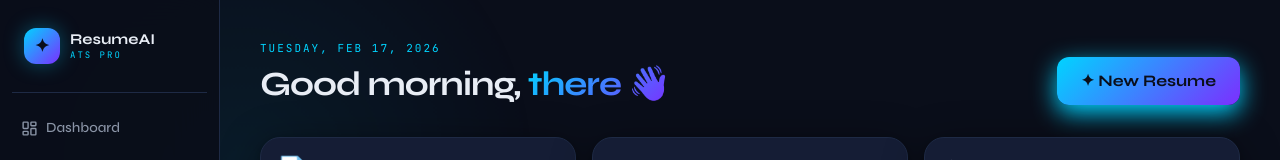
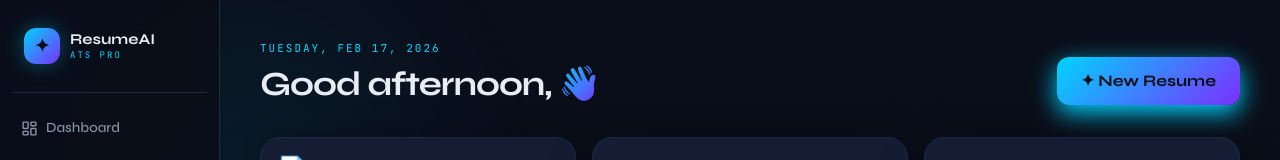
Before and after one commit to Moniqchege/resume-builder, a React (Vite) app in the folder frontend/: page /dashboard in a window 1280 px wide. Shown: the top 160 px of the page. Built offline with nearby package versions, Linux system fonts and the light colour scheme; no server answers.

Commit message:
Dashbord to ats analyzer page routing

```diff
--- a/frontend/src/pages/ATSPage.tsx
+++ b/frontend/src/pages/ATSPage.tsx
@@ -49,12 +49,18 @@ export default function ATSPage() {
   const [animScore, setAnimScore] = useState(initialState?.overallScore || 0)
   const [barsReady, setBarsReady] = useState(false)
 
-  const { data: ats = PLACEHOLDER, refetch, isFetching } = useQuery<ATSData>({
+ const { data: ats = PLACEHOLDER, refetch, isFetching } = useQuery<ATSData>({
   queryKey: ['ats', analysisId],
   queryFn: () => api.get(`/api/ats/analyses/${analysisId}`).then(r => r.data),
   enabled: !!analysisId,
   placeholderData: PLACEHOLDER,
 });
+
+useEffect(() => {
+  setAnimScore(0);
+  setBarsReady(false);
+  setCategoryWidths(ats.categories.map(() => 0));
+}, [analysisId]);
 
   console.log("ATS DATA:", ats)
 
@@ -247,33 +253,9 @@ useEffect(() => {
         </div>
       </div>
 
-      {/* ── AI Suggestions ── */}
-      <div className="glass-card p-6 border-violet/20">
-        <h3 className="text-[14px] font-bold text-ink-primary mb-5 flex items-center gap-2">
-          <span className="w-6 h-6 rounded-lg bg-grad-cyan flex items-center justify-center text-[11px] text-space-bg">✦</span>
-          AI Optimization Suggestions
-        </h3>
-        <div className="grid grid-cols-1 sm:grid-cols-2 lg:grid-cols-3 gap-4">
-          {ats.suggestions.map((s, i) => (
-            <div key={i} className="p-5 rounded-2xl"
-                 style={{ background: `${s.color}09`, border: `1px solid ${s.color}22` }}>
-              <div className="text-2xl mb-2.5">{s.icon}</div>
-              <p className="text-[13px] font-bold mb-2" style={{ color: s.color }}>{s.title}</p>
-              <p className="text-[12px] text-ink-muted leading-[1.6]">{s.body}</p>
-            </div>
-          ))}
-        </div>
-      </div>
-
       {/* ── Action Row ── */}
       <div className="flex flex-col sm:flex-row gap-3">
-        <button className="btn-primary flex-1 text-center">✦ Apply AI Suggestions</button>
         <button className="btn-lime flex-1 text-center" onClick={handleDownloadPDF}>↓ Export Optimized PDF</button>
-        <button className="flex-1 text-center py-3 rounded-xl font-bold text-[14px]
-                           bg-grad-violet text-white shadow-violet
-                           hover:-translate-y-0.5 transition-all duration-200">
-          + Save to Library
-        </button>
       </div>
     </div>
   )
--- a/frontend/src/pages/DashboardPage.tsx
+++ b/frontend/src/pages/DashboardPage.tsx
@@ -1,10 +1,10 @@
 import { useNavigate } from 'react-router-dom'
 import { useQuery } from '@tanstack/react-query'
-import { useAuthStore } from '@store/authStore'
 import { scorePillClass, scoreColor } from '@lib/utils'
 import ScoreRing from '@components/ats/ScoreRing'
 import api from '@lib/api'
-import { useUser } from '@/store/UserContext'
+import { useAuthStore } from '@/store/authStore'
+import toast from 'react-hot-toast'
 
 interface Resume {
   id:            string
@@ -14,6 +14,7 @@ interface Resume {
   delta:         number
   status:        string
   updatedAt:     string
+  analysisId?:    number | null
 }
 
 interface Stats {
@@ -24,8 +25,19 @@ interface Stats {
 }
 
 export default function DashboardPage() {
-  const { user } = useUser()
+ const user = useAuthStore(state => state.user)
+const isFirstLogin = useAuthStore(state => state.isFirstLogin)
   const navigate  = useNavigate()
+  const hour = new Date().getHours();
+
+let timeGreeting = "Welcome";
+
+if (!isFirstLogin) {
+  if (hour < 12) timeGreeting = "Good morning";
+  else if (hour < 17) timeGreeting = "Good afternoon";
+  else timeGreeting = "Good evening";
+}
+  const greeting = isFirstLogin ? "Welcome" : timeGreeting;
 
   const { data: stats } = useQuery<Stats>({
     queryKey: ['stats'],
@@ -51,7 +63,7 @@ export default function DashboardPage() {
     { label: 'Optimized Today',  value: stats?.optimizedToday ?? 0,  sub: 'Last: 12 min ago',  icon: '✦',  color: 'text-[#FF8C42]' },
   ]
 
-  const firstName = user?.displayName?.split(' ')[0] ?? 'there'
+  const firstName = user?.name?.split(' ')[0] ?? 'there'
 
   return (
     <div className="animate-fade-up space-y-8">
@@ -61,10 +73,12 @@ export default function DashboardPage() {
           <p className="text-[11px] text-cyan font-mono tracking-[2px] mb-1.5">
             {new Date().toLocaleDateString('en-US',{weekday:'long',month:'short',day:'numeric',year:'numeric'}).toUpperCase()}
           </p>
-          <h1 className="text-[34px] font-bold text-ink-primary leading-tight tracking-[-1px]">
-            Good morning,{' '}
-            <span className="text-gradient-cyan">{firstName} 👋</span>
-          </h1>
+         <h1 className="text-[34px] font-bold text-ink-primary leading-tight tracking-[-1px]">
+  {greeting},{" "}
+  <span className="text-gradient-cyan">
+    {user?.name?.split(" ")[0]} 👋
+  </span>
+</h1>
         </div>
         <button onClick={() => navigate('/resume-builder')} className="btn-primary whitespace-nowrap">
           ✦ New Resume
@@ -115,7 +129,14 @@ export default function DashboardPage() {
           {resumes.map((r) => (
             <button
               key={r.id}
-              onClick={() => navigate(`/ats-analyzer/${r.id}`)}
+              onClick={() => {
+                if (r.analysisId) {
+                   navigate(`/ats-analyzer/${r.analysisId}`)
+                  } else {
+                    toast.error('No analysis yet — optimize this resume first.')
+                    navigate('/resume-builder')
+                   }
+                  }}
               className="glass-card w-full p-5 flex items-center gap-5 text-left
                          hover:border-cyan/25 hover:bg-cyan/[0.03] transition-all duration-200
                          hover:-translate-y-0.5"
--- a/frontend/src/pages/LoginPage.tsx
+++ b/frontend/src/pages/LoginPage.tsx
@@ -2,6 +2,7 @@ import OrbBackground from "@/components/OrbBackground";
 import { useState, useEffect, useRef } from "react";
 import { FaUser, FaEye, FaEyeSlash } from "react-icons/fa";
 import { useNavigate } from "react-router-dom";
+import { useAuthStore } from '@/store/authStore'
 
 // ─── Landing / Auth View ──────────────────────────────────────────────────────
 export default function LandingView({
@@ -10,6 +11,7 @@ export default function LandingView({
   onLogin: (provider: string) => void;
 }) {
   const [hoveredProvider, setHoveredProvider] = useState<string | null>(null);
+  const { setToken } = useAuthStore()
 
   const providers = [
     { id: "google", label: "Google", icon: "G", color: "#EA4335" },
@@ -57,7 +59,7 @@ const handleLocalLogin = async () => {
       setLoading(false);
       return;
     }
-    localStorage.setItem("token", data.token);
+    setToken(data.token, data.user, data.isFirstLogin)
     console.log("Logged in successfully!", data);
     navigate("/dashboard");
     setLoading(false);
@@ -88,7 +90,7 @@ const handleRegister = async () => {
       headers: {
         "Content-Type": "application/json",
       },
-      body: JSON.stringify({ username, password, email: username }), // replace email if you want separate field
+      body: JSON.stringify({ username, password, email: username }),
     });
 
     const data = await res.json();
@@ -97,7 +99,7 @@ const handleRegister = async () => {
       setLoading(false);
       return;
     }
-    localStorage.setItem("token", data.token);
+    setToken(data.token, data.user, data.isFirstLogin)
     console.log("Registered successfully!", data);
     navigate("/dashboard");
     setLoading(false);
--- a/frontend/src/store/authStore.ts
+++ b/frontend/src/store/authStore.ts
@@ -3,22 +3,23 @@ import { persist } from 'zustand/middleware'
 import api from '@lib/api'
 
 export interface User {
-  id: string
+  id: number
+  username: string
   name: string
   email: string
-  image?: string
+  image: string | null
   plan: 'FREE' | 'PRO' | 'ENTERPRISE'
-  provider: 'microsoft'
 }
 
 interface AuthState {
-  user:      User | null
-  token:     string | null
+  user: User | null
+  token: string | null
+  isFirstLogin: boolean
   isLoading: boolean
-  login:     (provider: string) => void
-  logout:    () => Promise<void>
-  fetchMe:   () => Promise<void>
-  setToken:  (token: string, user: User) => void
+  login: (provider: string) => void
+  logout: () => Promise<void>
+  fetchMe: () => Promise<void>
+  setToken: (token: string, user: User, isFirstLogin?: boolean) => void
 }
 
 export const useAuthStore = create<AuthState>()(
@@ -26,6 +27,7 @@ export const useAuthStore = create<AuthState>()(
     (set, get) => ({
       user:      null,
       token:     null,
+      isFirstLogin: false,
       isLoading: false,
 
       login(provider: string) {
@@ -44,23 +46,33 @@ export const useAuthStore = create<AuthState>()(
      async fetchMe() {
   const { token } = get()
   if (!token) return
+
   set({ isLoading: true })
+
   try {
     const { data } = await api.get('/api/auth/me')
-          set({ user: data.user, isLoading: false })
+    set({
+      user: data.user,
+      isFirstLogin: data.isFirstLogin ?? false,
+      isLoading: false
+    })
   } catch (_) {
     set({ user: null, token: null, isLoading: false })
   }
 },
 
-      setToken(token, user) {
-        set({ token, user })
+     setToken(token, user, isFirstLogin = false) {
+  set({ token, user, isFirstLogin })
   api.defaults.headers.common['Authorization'] = `Bearer ${token}`
 },
     }),
     {
       name: 'resumeai-auth',
-      partialize: (state) => ({ token: state.token, user: state.user }),
+      partialize: (state) => ({
+  token: state.token,
+  user: state.user,
+  isFirstLogin: state.isFirstLogin
+}),
     }
   )
 )
```
Also changed, not shown: frontend/src/store/UserContext.tsx (+7 -4 lines), 2 other files (tests, documents, lock files or other folders). Lines whose indentation alone changed are shown as unchanged.
